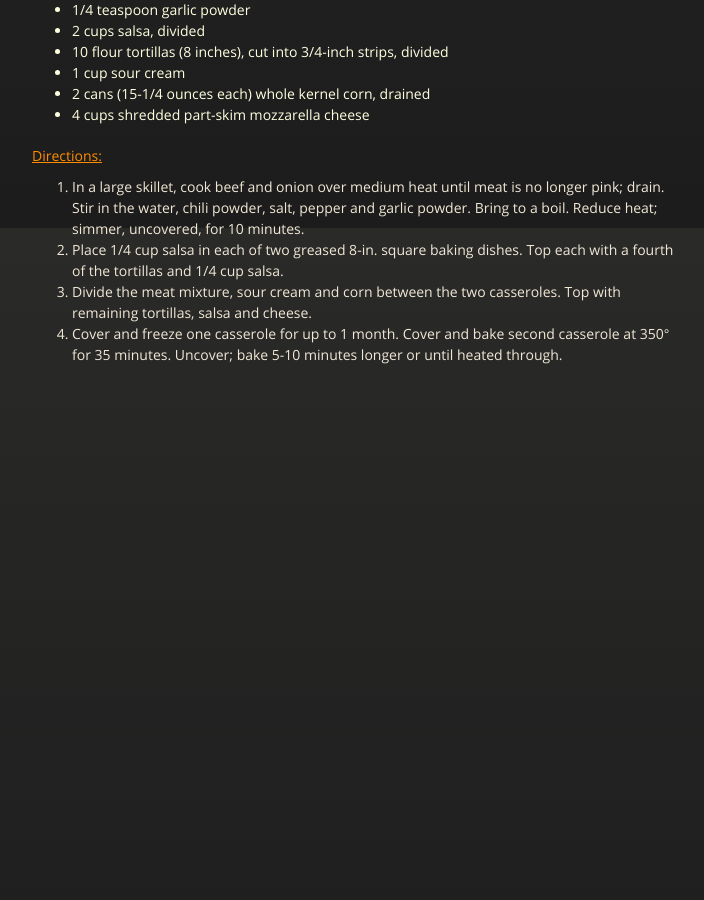
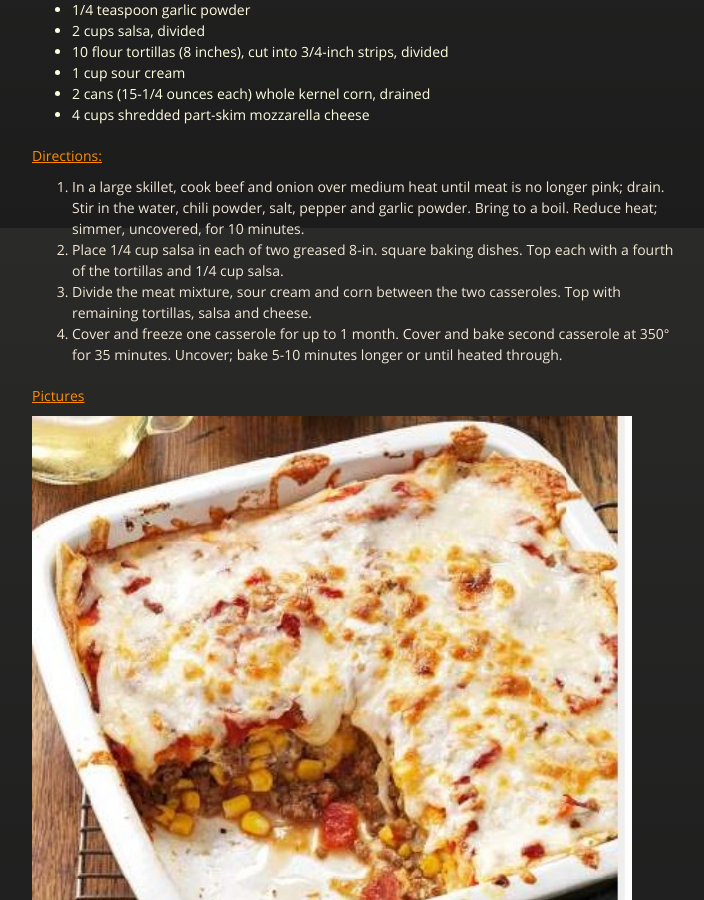
Before and after one commit to cmwillett/TheDigitalCookbook, a Jekyll site: the page built from MainDishes/SpicyEnchiladaCasserole.md, in a window 1280 px wide and 900 px high, scrolled down 672 px. Shown: the whole window, without its empty margins (283-987 px from the left). Built offline with Jekyll 4.4.1, drawn with Linux system fonts in a browser that asks for light colours; nearby versions of some CDN libraries; before the commit the page ends 1077 px from its top, so only the background shows below that.

```diff
--- a/MainDishes/SpicyEnchiladaCasserole.md
+++ b/MainDishes/SpicyEnchiladaCasserole.md
@@ -24,3 +24,6 @@
 2. Place 1/4 cup salsa in each of two greased 8-in. square baking dishes. Top each with a fourth of the tortillas and 1/4 cup salsa.
 3. Divide the meat mixture, sour cream and corn between the two casseroles. Top with remaining tortillas, salsa and cheese.
 4. Cover and freeze one casserole for up to 1 month. Cover and bake second casserole at 350° for 35 minutes. Uncover; bake 5-10 minutes longer or until heated through.
+
+#### Pictures
+![]({{site.github.url}}/MainDishes/Images/SpicyEnchiladaCasserole.jpg){:height="600px" width="600px"}
```
Also changed, not shown: MainDishes/Images/SpicyEnchiladaCasserole.jpg (added).
